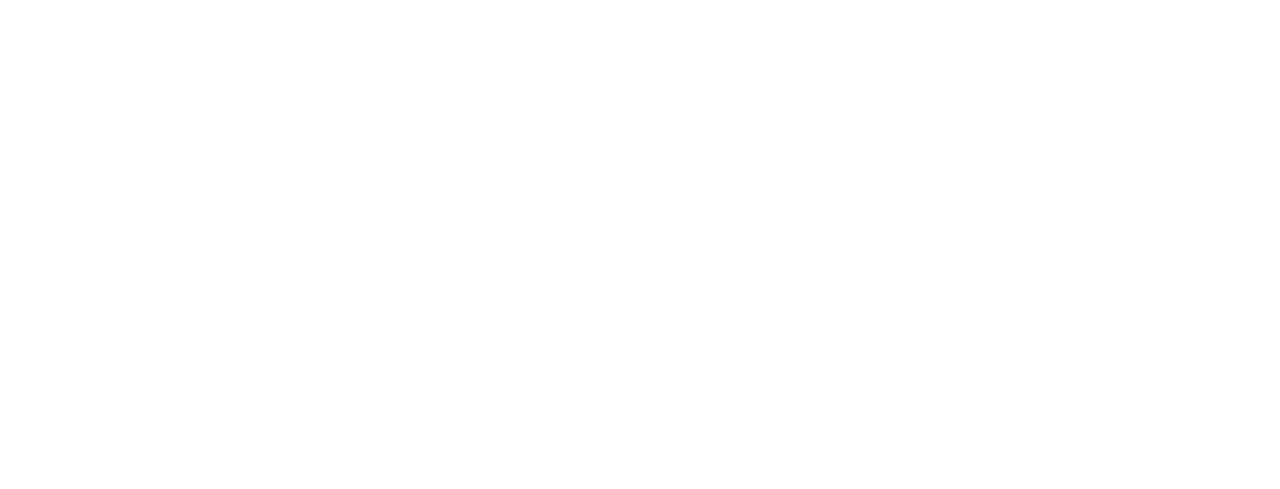
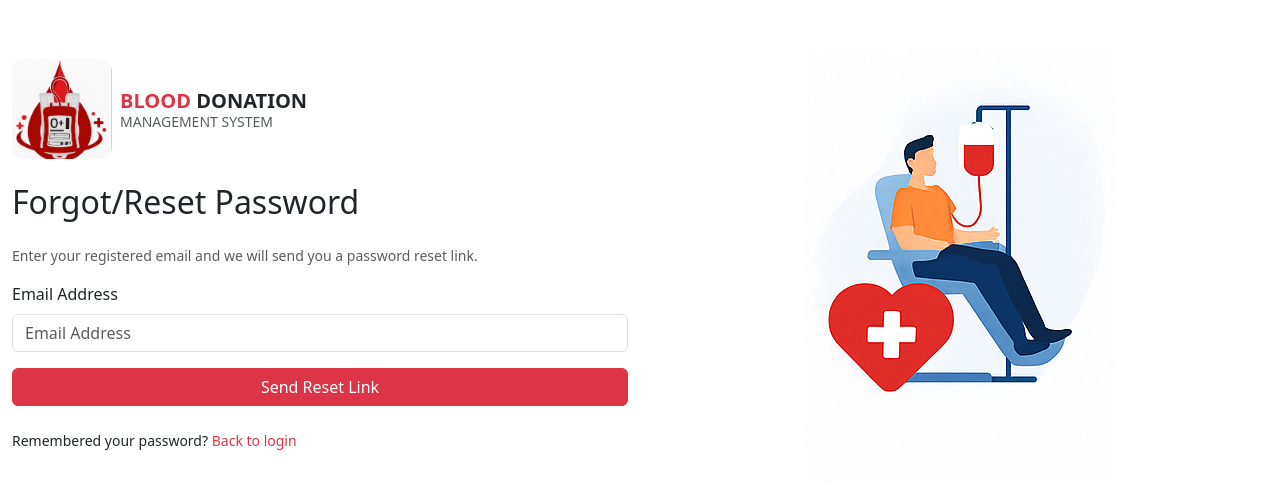
Before and after one commit to bineabble-XD/BDMS, a React (Vite) app in the folder client/: page /forget-password in a window 1280 px wide. Before the commit this address had no page. Shown: the part 137-626 px from the top of the page. Built offline with nearby package versions, Linux system fonts and the light colour scheme.

Commit message:
added reset password

```diff
--- a/client/src/App.jsx
+++ b/client/src/App.jsx
@@ -12,6 +12,8 @@
 import AdminReport from "./components/AdminReport.jsx";
 import EmailVerified from "./components/EmailVerified.jsx";
 import LandingPage from "./components/LandingPage.jsx";
+import ForgetPassword from "./components/ForgetPassword.jsx";
+import ResetPassword from "./components/ResetPassword.jsx";
 
 
 
@@ -32,6 +34,8 @@
         <Route path="/login" element={<Login />} />
         <Route path="/register" element={<Register />} />
         <Route path="/verified" element={<EmailVerified />} />
+        <Route path="/forget-password" element={<ForgetPassword />} />
+        <Route path="/reset-password/:token" element={<ResetPassword />} />
       </Routes>
     </BrowserRouter>
   );
--- /dev/null
+++ b/client/src/components/ForgetPassword.jsx
@@ -0,0 +1,122 @@
+import React, { useState } from "react";
+import { Link } from "react-router-dom";
+import mlogo from "../assets/mlogo.jpg";
+import donorIllustration from "../assets/donor.png";
+
+const API_BASE = "http://localhost:5050";
+
+const ForgetPassword = () => {
+  const [email, setEmail] = useState("");
+  const [status, setStatus] = useState(null);    // success / error text
+  const [loading, setLoading] = useState(false);
+
+  const handleSubmit = async (e) => {
+    e.preventDefault();
+    setLoading(true);
+    setStatus(null);
+
+    try {
+      const res = await fetch(`${API_BASE}/forgot-password`, {
+        method: "POST",
+        headers: { "Content-Type": "application/json" },
+        body: JSON.stringify({ email }),
+      });
+
+      const data = await res.json().catch(() => ({}));
+
+      if (!res.ok) {
+        setStatus(data.message || "Something went wrong. Please try again.");
+      } else {
+        setStatus(
+          data.message ||
+            "If an account with that email exists, a reset link has been sent."
+        );
+      }
+    } catch (err) {
+      setStatus("Network error. Please try again.");
+    } finally {
+      setLoading(false);
+    }
+  };
+
+  return (
+    <div className="auth-page container-fluid">
+      <div className="row align-items-center min-vh-100">
+        {/* LEFT SIDE */}
+        <div className="col-md-6 auth-left">
+          <div className="d-flex align-items-center gap-2 mb-4">
+            <img
+              src={mlogo}
+              alt="BDMS Logo"
+              style={{
+                width: "100px",
+                height: "100px",
+                borderRadius: "12px",
+                objectFit: "cover",
+              }}
+            />
+            <div className="lh-1">
+              <h5 className="mb-0 fw-bold">
+                <span className="text-danger">BLOOD</span>{" "}
+                <span>DONATION</span>
+              </h5>
+              <small className="text-muted">MANAGEMENT SYSTEM</small>
+            </div>
+          </div>
+
+          <h2 className="auth-title mb-4">Forgot/Reset Password</h2>
+          <p className="small text-muted mb-3">
+            Enter your registered email and we will send you a password reset
+            link.
+          </p>
+
+          <form className="auth-form" onSubmit={handleSubmit}>
+            <div className="mb-3">
+              <label className="form-label">Email Address</label>
+              <input
+                type="email"
+                className="form-control"
+                value={email}
+                onChange={(e) => setEmail(e.target.value)}
+                placeholder="Email Address"
+                required
+              />
+            </div>
+
+            <button
+              type="submit"
+              className="btn btn-danger w-100 mb-3"
+              disabled={loading}
+            >
+              {loading ? "Sending..." : "Send Reset Link"}
+            </button>
+          </form>
+
+          {status && (
+            <p className="small text-muted mb-2">
+              {status}
+            </p>
+          )}
+
+          <p className="small mt-2">
+            Remembered your password?{" "}
+            <Link to="/login" className="text-danger text-decoration-none">
+              Back to login
+            </Link>
+          </p>
+        </div>
+
+        {/* RIGHT SIDE */}
+        <div className="col-md-6 auth-right text-center">
+          <img
+            src={donorIllustration}
+            alt="Blood donor"
+            className="auth-illustration img-fluid"
+          />
+        </div>
+      </div>
+    </div>
+  );
+};
+
+export default ForgetPassword;
--- a/client/src/components/Register.jsx
+++ b/client/src/components/Register.jsx
@@ -206,9 +206,7 @@
                 >
                   <option value="">Select role</option>
                   <option>Donor</option>
-                  <option>Hospital</option>
-                  <option>Recipient</option>
-                  <option>Admin</option>
+                  <option>other</option>
                 </select>
               </div>
             </div>
--- /dev/null
+++ b/client/src/components/ResetPassword.jsx
@@ -0,0 +1,136 @@
+import React, { useState } from "react";
+import { useParams, useNavigate, Link } from "react-router-dom";
+import mlogo from "../assets/mlogo.jpg";
+import donorIllustration from "../assets/donor.png";
+
+const API_BASE = "http://localhost:5050";
+
+const ResetPassword = () => {
+  const { token } = useParams();           // comes from URL /reset-password/:token
+  const navigate = useNavigate();
+
+  const [password, setPassword] = useState("");
+  const [confirm, setConfirm] = useState("");
+  const [status, setStatus] = useState(null);
+  const [loading, setLoading] = useState(false);
+
+  const handleSubmit = async (e) => {
+    e.preventDefault();
+
+    if (password !== confirm) {
+      setStatus("Passwords do not match.");
+      return;
+    }
+
+    setLoading(true);
+    setStatus(null);
+
+    try {
+      const res = await fetch(`${API_BASE}/reset-password/${token}`, {
+        method: "POST",
+        headers: { "Content-Type": "application/json" },
+        body: JSON.stringify({ password }),
+      });
+
+      const data = await res.json().catch(() => ({}));
+
+      if (!res.ok) {
+        setStatus(data.message || "Reset link is invalid or has expired.");
+      } else {
+        setStatus(data.message || "Password reset successful. Redirecting...");
+        setTimeout(() => navigate("/login"), 1500);
+      }
+    } catch (err) {
+      setStatus("Network error. Please try again.");
+    } finally {
+      setLoading(false);
+    }
+  };
+
+  return (
+    <div className="auth-page container-fluid">
+      <div className="row align-items-center min-vh-100">
+        {/* LEFT SIDE */}
+        <div className="col-md-6 auth-left">
+          <div className="d-flex align-items-center gap-2 mb-4">
+            <img
+              src={mlogo}
+              alt="BDMS Logo"
+              style={{
+                width: "100px",
+                height: "100px",
+                borderRadius: "12px",
+                objectFit: "cover",
+              }}
+            />
+            <div className="lh-1">
+              <h5 className="mb-0 fw-bold">
+                <span className="text-danger">BLOOD</span>{" "}
+                <span>DONATION</span>
+              </h5>
+              <small className="text-muted">MANAGEMENT SYSTEM</small>
+            </div>
+          </div>
+
+          <h2 className="auth-title mb-4">Reset Password</h2>
+          <p className="small text-muted mb-3">
+            Choose a new password for your BDMS account.
+          </p>
+
+          <form className="auth-form" onSubmit={handleSubmit}>
+            <div className="mb-3">
+              <label className="form-label">New Password</label>
+              <input
+                type="password"
+                className="form-control"
+                value={password}
+                onChange={(e) => setPassword(e.target.value)}
+                minLength={6}
+                required
+              />
+            </div>
+
+            <div className="mb-3">
+              <label className="form-label">Confirm Password</label>
+              <input
+                type="password"
+                className="form-control"
+                value={confirm}
+                onChange={(e) => setConfirm(e.target.value)}
+                minLength={6}
+                required
+              />
+            </div>
+
+            <button
+              type="submit"
+              className="btn btn-danger w-100 mb-3"
+              disabled={loading}
+            >
+              {loading ? "Saving..." : "Reset Password"}
+            </button>
+          </form>
+
+          {status && <p className="small text-muted mb-2">{status}</p>}
+
+          <p className="small mt-2">
+            <Link to="/login" className="text-danger text-decoration-none">
+              Back to login
+            </Link>
+          </p>
+        </div>
+
+        {/* RIGHT SIDE */}
+        <div className="col-md-6 auth-right text-center">
+          <img
+            src={donorIllustration}
+            alt="Blood donor"
+            className="auth-illustration img-fluid"
+          />
+        </div>
+      </div>
+    </div>
+  );
+};
+
+export default ResetPassword;
--- a/client/src/components/login.jsx
+++ b/client/src/components/login.jsx
@@ -112,7 +112,12 @@
             </button>
           </form>
 
-          <p className="small text-muted mb-1">Forget password?</p>
+          <p className="small">Forget password?
+            {""}
+            <Link to="/forget-password" className='text-danger text-decoration-none'>
+             Reset here
+            </Link>
+          </p>
           <p className="small">
             Don't have an account?{' '}
             <Link to="/register" className="text-danger text-decoration-none">
```
Also changed, not shown: 2 other files (tests, documents, lock files or other folders).
